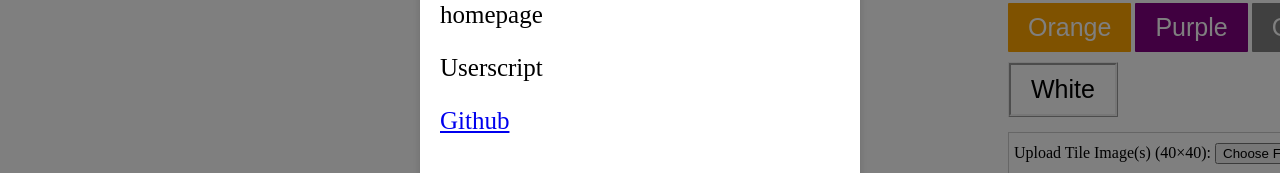
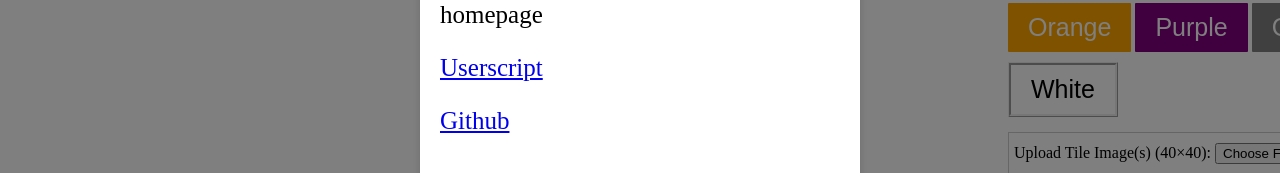
Before and after one commit to BambiTP/CusomTextures, a plain HTML site: page index.html in a window 1280 px wide. Both pictures are taken after a click on the button "Info". Shown: the part 494-667 px from the top of the page. Drawn offline with Linux system fonts and the light colour scheme.

Commit message:
Update index.html

```diff
--- a/index.html
+++ b/index.html
@@ -314,7 +314,7 @@
         <p>Press L for line</p>
         <p>Upload Spiresheet to imgur</p>
         <p>paste data into userscript on tagpro homepage<p>
-        <p><a heref="https://greasyfork.org/en/scripts/526517-tagpro-custom-map-tiles-anchored-pixi-overlay-editor">Userscript</a></p>
+        <p><a href="https://greasyfork.org/en/scripts/526517-tagpro-custom-map-tiles-anchored-pixi-overlay-editor">Userscript</a></p>
         <p><a href="https://github.com/BambiTP/CusomTextures">Github</a></p>
         <button class="close-button" onclick="closeModal()">Close</button>
       </div>
```
